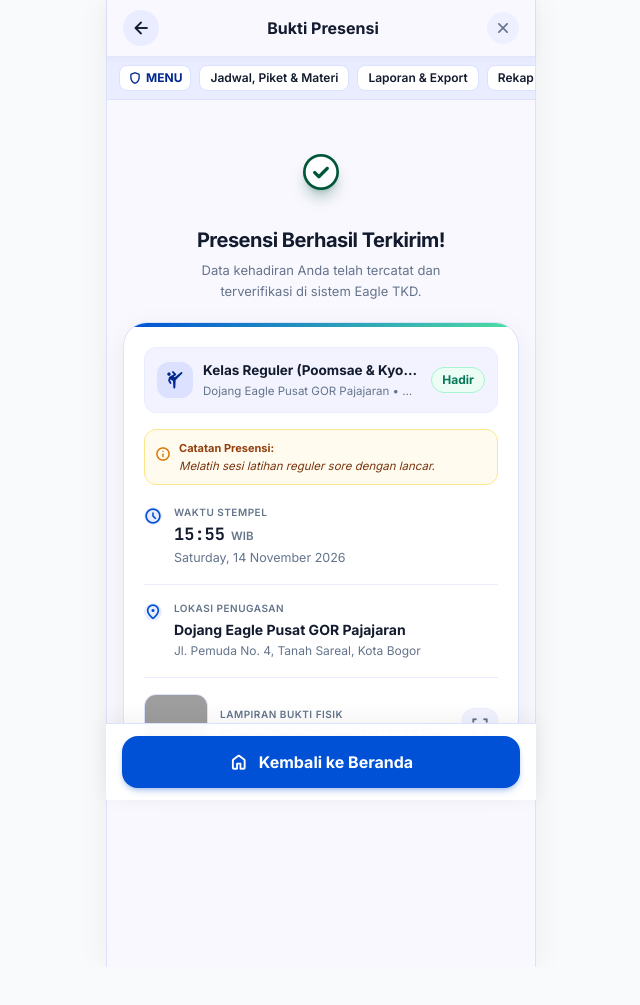
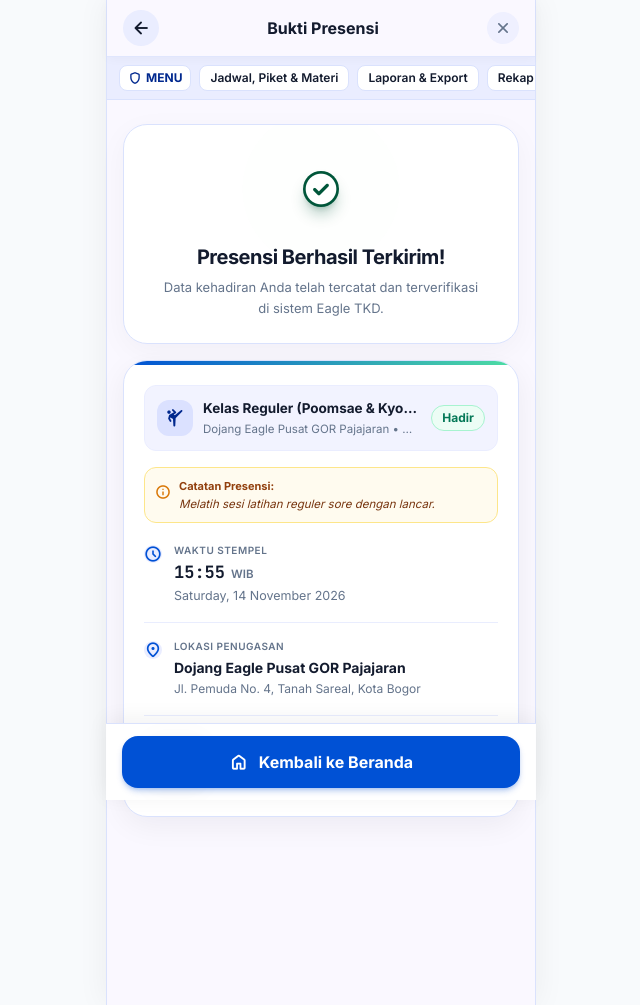
Before and after one commit to ramandaputra/AbsenEagleTKD, a Laravel app: page /attendances/1 in a window 1280 px wide. Shown: the whole page, without its empty margins (319-959 px from the left). Before the commit the page ends 967 px from the top, so only its background shows below. Run offline with Laravel 12, Linux system fonts and the light colour scheme; a user stored in the database is signed in; data comes from the database, SQL or seed files in the repository; some libraries are stand-ins or nearby versions; grey boxes are pictures that could not be loaded.

Commit message:
style: wrap 'Presensi Berhasil Terkirim!' section into card container

```diff
--- a/resources/views/attendances/show.blade.php
+++ b/resources/views/attendances/show.blade.php
@@ -19,8 +19,8 @@
 
 <div x-data="{ showModal: false }" class="space-y-4 pb-20">
 
-    <!-- 1. VERIFIED SUCCESS STATE ANIMATION EMBLEM (Matching Tirtafield BuktiPresensiBerhasilScreen) -->
-    <section class="flex flex-col items-center pt-2 pb-1 text-center">
+    <!-- 1. VERIFIED SUCCESS STATE CARD -->
+    <section class="w-full bg-white rounded-2xl sm:rounded-3xl border border-[#DAE2FD] shadow-[0_8px_30px_rgba(15,23,42,0.04)] p-6 flex flex-col items-center text-center overflow-hidden">
         <!-- Pulsing Circle Emblem -->
         <div class="relative w-20 h-20 flex items-center justify-center">
             <!-- Pulsing outer halo -->
@@ -35,7 +35,7 @@
         <h2 class="mt-3.5 text-xl font-bold text-[#131B2E] tracking-tight font-sans">
             Presensi Berhasil Terkirim!
         </h2>
-        <p class="mt-1.5 text-[13px] text-[#64748B] px-4 max-w-[340px] leading-relaxed font-sans">
+        <p class="mt-1.5 text-[13px] text-[#64748B] px-2 max-w-[340px] leading-relaxed font-sans">
             Data kehadiran Anda telah tercatat dan terverifikasi di sistem Eagle TKD.
         </p>
     </section>
```
